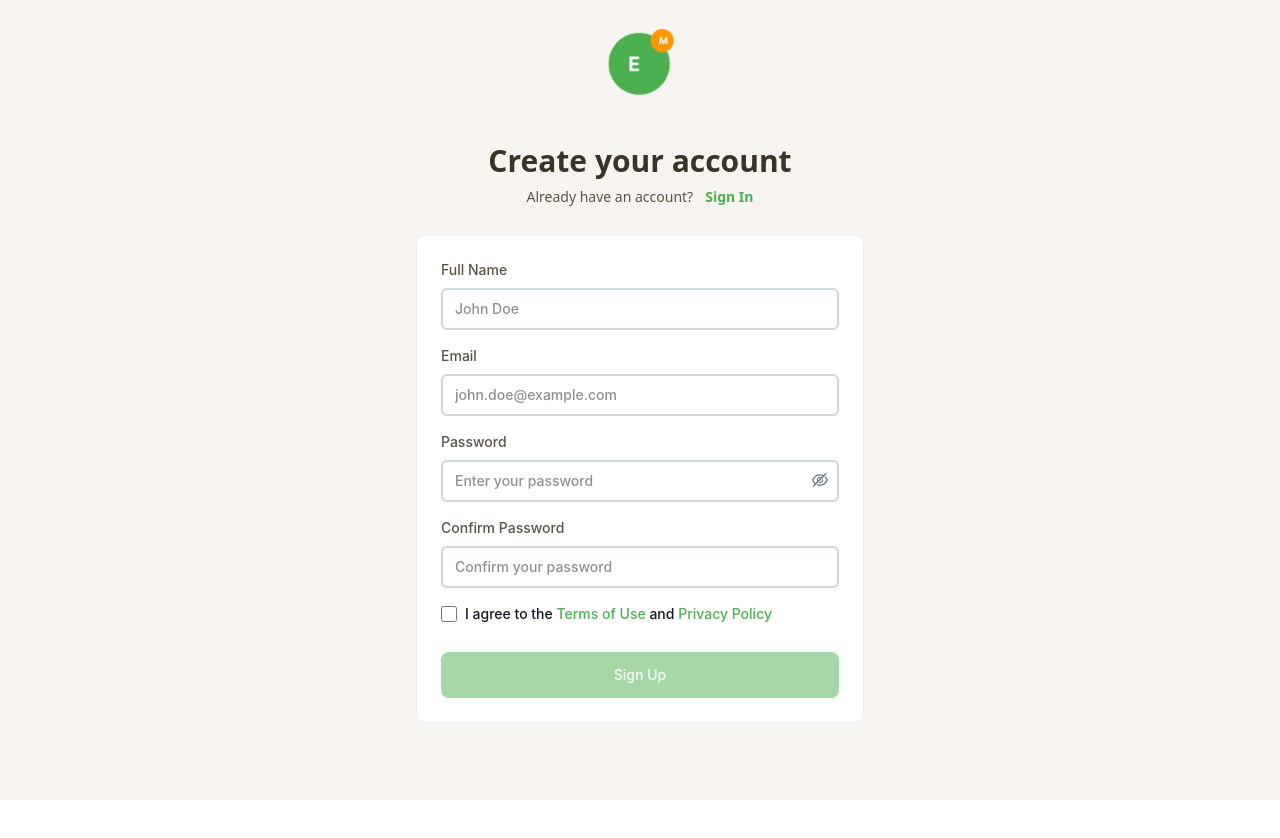
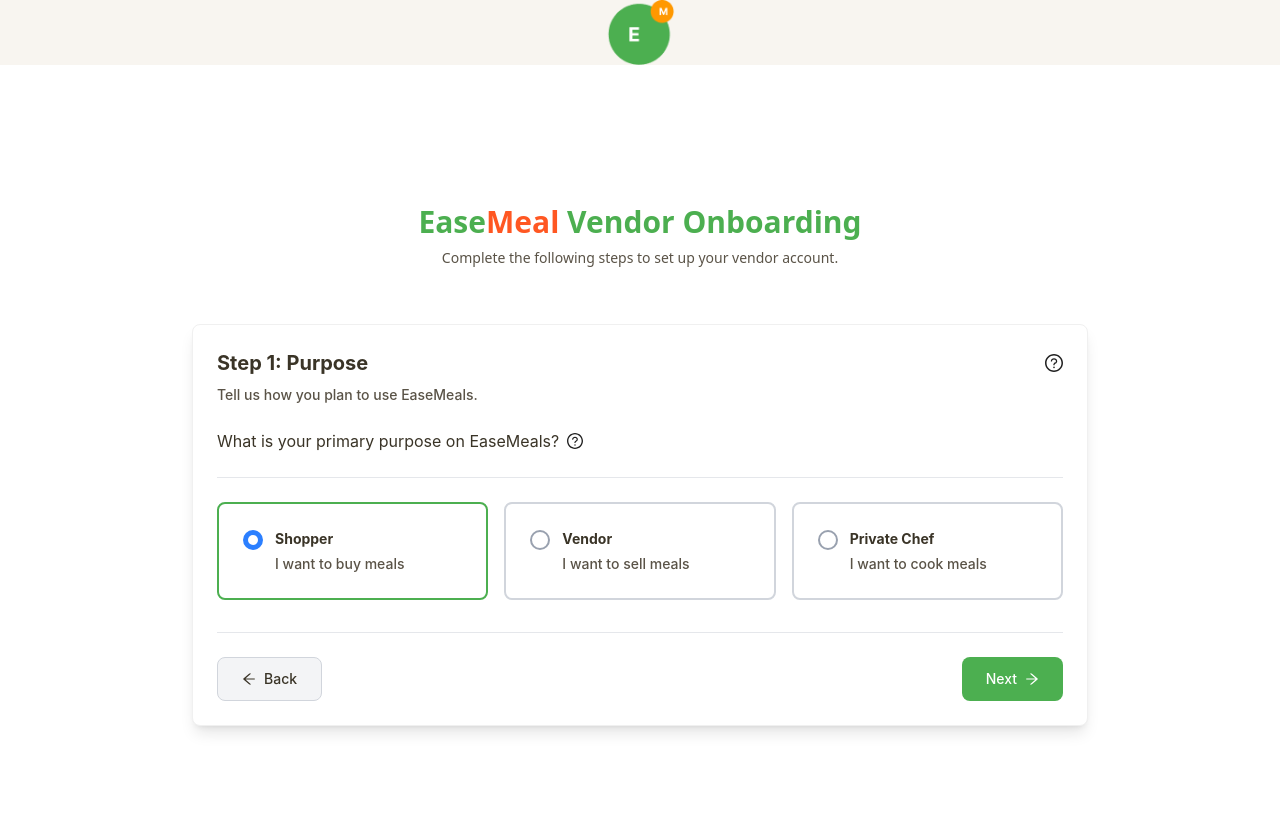
Before and after one commit to easemeals-project/frontend-vercel, a Next.js app: page /auth/signup in a window 1280 px wide. Shown: the top 838 px of the page. Before the commit the page ends 800 px from the top, so only its background shows below. Built offline with nearby package versions, Linux system fonts and the light colour scheme; no server answers; what aws-amplify would draw is missing.

Commit message:
Resolved issue with redirect on verification. Added user role field on signup

```diff
--- a/src/app/auth/signup/_components/form.tsx
+++ b/src/app/auth/signup/_components/form.tsx
@@ -1,6 +1,6 @@
 "use client";
 
-import { useState } from "react";
+import { useLayoutEffect, useState } from "react";
 import { useFormik } from "formik";
 import { EyeOutlined, EyeInvisibleOutlined } from "@ant-design/icons"; // Using antd icons as requested
 import { FcGoogle } from "react-icons/fc";
@@ -8,14 +8,25 @@ import { Card } from "antd";
 import { SignUpSchema } from "@/lib/types/auth";
 import { InferType } from "yup";
 import { authService } from "@/core/services/auth";
-import { useRouter } from "next/navigation";
+import { useRouter, useSearchParams } from "next/navigation";
 import conts from "@/lib/conts";
+import { UserRole } from "@/lib/types";
 
 // 2. --- Form Component ---
 export default function SignUpForm() {
   const router = useRouter();
+  const searchParams = useSearchParams();
   const [showPassword, setShowPassword] = useState(false);
   const [authError, setAuthError] = useState<string | null>(null);
+  const [role, setRole] = useState<UserRole>(UserRole.shopper);
+
+  // Get email from URL
+  useLayoutEffect(() => {
+    const role = searchParams.get("role");
+    if (role && Object.values(UserRole).includes(role as UserRole)) {
+      setRole(role.toLocaleLowerCase() as UserRole);
+    }
+  }, []);
 
   const handleSocials = async (providers: "Google" | "Facebook") => {
     setAuthError(null);
@@ -39,7 +50,7 @@ export default function SignUpForm() {
     } as InferType<typeof SignUpSchema>,
     validationSchema: SignUpSchema,
     onSubmit: async (values, { setSubmitting }) => {
-      const error = await authService.signup(values);
+      const error = await authService.signup(values, role);
       // show background error
       if (error) {
         setAuthError(error);
@@ -205,7 +216,7 @@ export default function SignUpForm() {
             onChange={formik.handleChange}
             onBlur={formik.handleBlur}
             checked={formik.values.agreeToTerms}
-            className="h-4 w-4 !text-app_primary focus:!text-app_primary cursor-pointer border-gray-300 rounded"
+            className="h-4 w-4 text-app_primary! focus:text-app_primary! cursor-pointer border-gray-300 rounded"
           />
           <label
             htmlFor="agreeToTerms"
@@ -214,14 +225,14 @@ export default function SignUpForm() {
             I agree to the{" "}
             <a
               href="/terms"
-              className="font-medium !text-app_primary hover:text-orange-500"
+              className="font-medium text-app_primary! hover:text-orange-500"
             >
               Terms of Use
             </a>{" "}
             and{" "}
             <a
               href="/privacy"
-              className="font-medium !text-app_primary hover:text-orange-500"
+              className="font-medium text-app_primary! hover:text-orange-500"
             >
               Privacy Policy
             </a>
@@ -251,11 +262,11 @@ export default function SignUpForm() {
           <>
             {/* Divider */}
             <div className="relative flex items-center">
-              <div className="flex-grow border-t border-gray-400"></div>
-              <span className="flex-shrink mx-4 text-gray-400">
+              <div className="grow border-t border-gray-400"></div>
+              <span className="shrink mx-4 text-gray-400">
                 Or continue with
               </span>
-              <div className="flex-grow border-t border-gray-400"></div>
+              <div className="grow border-t border-gray-400"></div>
             </div>
 
             {/* Google Sign In Button */}
--- /dev/null
+++ b/src/app/auth/signup/_components/role.tsx
@@ -0,0 +1,153 @@
+"use client";
+
+import { useState } from "react";
+import { useRouter } from "next/navigation";
+import { Card } from "antd";
+import {
+  ArrowLeftOutlined,
+  ArrowRightOutlined,
+  QuestionCircleOutlined,
+} from "@ant-design/icons";
+import conts from "@/lib/conts";
+import { UserRole } from "@/lib/types";
+
+export default function RoleSelectionPage() {
+  const router = useRouter();
+  const [selectedRole, setSelectedRole] = useState<UserRole>(UserRole.shopper);
+
+  const handleNext = () => {
+    if (selectedRole) {
+      router.push(`${conts.paths.signup}?role=${selectedRole}`);
+    }
+  };
+
+  const roles: Array<{
+    value: UserRole;
+    title: string;
+    titleMobile: string;
+    description: string;
+  }> = [
+    {
+      value: UserRole.shopper,
+      title: "Shopper",
+      titleMobile: "Shopper",
+      description: "I want to buy meals",
+    },
+    {
+      value: UserRole.vendor,
+      title: "Vendor",
+      titleMobile: "Vendor",
+      description: "I want to sell meals",
+    },
+    {
+      value: UserRole.chef,
+      title: "Private Chef",
+      titleMobile: "Chef",
+      description: "I want to cook meals",
+    },
+  ];
+
+  return (
+    <div className="flex flex-col items-center justify-center p-8 lg:p-12 w-full min-h-screen bg-white">
+      <div className="w-full flex flex-col gap-y-8 max-w-4xl">
+        {/* Header */}
+        <div className="text-center mb-6">
+          <h1 className="text-3xl font-bold mb-2">
+            <span className="text-app_primary">Ease</span>
+            <span className="text-app_secondary">Meal </span>
+            <span className="text-app_primary">Vendor Onboarding</span>
+          </h1>
+          <p className="text-text2 text-sm">
+            Complete the following steps to set up your vendor account.
+          </p>
+        </div>
+
+        {/* Main Card */}
+        <Card className="shadow-lg bg-white border border-gray-200 rounded-lg">
+          {/* Step Information */}
+          <div className="flex items-start justify-between mb-6">
+            <div className="flex-1">
+              <div className="flex items-center justify-between mb-2">
+                <h2 className="text-xl font-bold text-text1">
+                  Step 1: Purpose
+                </h2>
+                <QuestionCircleOutlined className="text-gray-400 text-lg cursor-pointer" />
+              </div>
+              <p className="text-text2 text-sm">
+                Tell us how you plan to use EaseMeals.
+              </p>
+            </div>
+          </div>
+
+          {/* Question */}
+          <div className="flex items-center gap-2 pb-6 border-b border-gray-200">
+            <h3 className="text-base font-normal text-text1">
+              What is your primary purpose on EaseMeals?
+            </h3>
+            <QuestionCircleOutlined className="text-gray-400 text-base cursor-pointer" />
+          </div>
+
+          {/* Role Cards */}
+          <div className="grid grid-cols-1 md:grid-cols-3 gap-4 mt-6 mb-8">
+            {roles.map((role) => {
+              const isSelected = selectedRole === role.value;
+              return (
+                <div
+                  key={role.value}
+                  onClick={() => setSelectedRole(role.value)}
+                  className={`relative p-6 border-2 rounded-lg cursor-pointer transition-all bg-white ${
+                    isSelected
+                      ? "border-app_primary"
+                      : "border-gray-300 hover:border-gray-400"
+                  }`}
+                >
+                  {/* Radio Button */}
+                  <div className="flex items-start gap-3">
+                    <div
+                      className={`w-5 h-5 rounded-full border-2 flex items-center justify-center shrink-0 mt-0.5 ${
+                        isSelected
+                          ? "border-blue-500 bg-blue-500"
+                          : "border-gray-400 bg-white"
+                      }`}
+                    >
+                      {isSelected && (
+                        <div className="w-2.5 h-2.5 rounded-full bg-white"></div>
+                      )}
+                    </div>
+
+                    {/* Content */}
+                    <div className="flex-1">
+                      <h4 className="font-bold text-text1 mb-1">
+                        <span className="hidden md:inline">{role.title}</span>
+                        <span className="md:hidden">{role.titleMobile}</span>
+                      </h4>
+                      <p className="text-sm text-text2">{role.description}</p>
+                    </div>
+                  </div>
+                </div>
+              );
+            })}
+          </div>
+
+          {/* Navigation Buttons */}
+          <div className="flex justify-between pt-6 border-t border-gray-200">
+            <button
+              onClick={() => router.back()}
+              className="px-6 py-2.5 border border-gray-300 rounded-lg text-text1 bg-gray-100 hover:bg-gray-200 transition-colors flex items-center gap-2"
+            >
+              <ArrowLeftOutlined />
+              Back
+            </button>
+            <button
+              onClick={handleNext}
+              className="px-6 py-2.5 cursor-pointer rounded-lg text-white bg-app_primary hover:bg-green-600 transition-colors flex items-center gap-2"
+            >
+              Next
+              <ArrowRightOutlined />
+            </button>
+          </div>
+        </Card>
+      </div>
+    </div>
+  );
+}
--- /dev/null
+++ b/src/app/auth/signup/layout.tsx
@@ -0,0 +1,15 @@
+"use client";
+import { Suspense } from "react";
+import RoleSelectionPage from "./_components/role";
+import { useSearchParams } from "next/navigation";
+
+export default function RootLayout({
+  children,
+}: Readonly<{
+  children: React.ReactNode;
+}>) {
+  const searchParams = useSearchParams();
+  const role = searchParams.get("role");
+
+  return <Suspense>{!role ? <RoleSelectionPage /> : children}</Suspense>;
+}
--- a/src/app/auth/signup/page.tsx
+++ b/src/app/auth/signup/page.tsx
@@ -1,8 +1,8 @@
-import Image from "next/image";
+"use client";
+
 import Link from "next/link";
-import SignInForm from "./_components/form"; // Assuming @ is an alias for src/
+import SignInForm from "./_components/form";
 import conts from "@/lib/conts";
-import { Suspense } from "react";
 
 export default function SignInPage() {
   return (
--- a/src/app/auth/verify_email/_components/form.tsx
+++ b/src/app/auth/verify_email/_components/form.tsx
@@ -47,8 +47,8 @@ export default function VerifyEmailForm() {
       } else {
         // Give auth cookies time to sync before redirecting
         // This ensures middleware can verify the user is authenticated
-        await new Promise((resolve) => setTimeout(resolve, 500));
-        router.refresh();
+        await new Promise((resolve) => setTimeout(resolve, 1000));
+        window.location.href = conts.paths.dashboard;
       }
     },
   });
--- a/src/lib/conts.ts
+++ b/src/lib/conts.ts
@@ -8,6 +8,17 @@ export default {
     verify_email: "/auth/verify_email",
     resetPassword: "/auth/reset_pass",
     dashboard: "/dashboard",
+    role: "/auth/role",
+    foodPreferences: "/dashboard/food-preferences",
+    timetable: "/dashboard/timetable",
+    editTimetable: "/dashboard/timetable/edit",
+    schedule: "/dashboard/schedule",
+    wallet: "/dashboard/wallet",
+    event: "/dashboard/event",
+    vendors: "/dashboard/vendors",
+    profile: "/dashboard/profile",
+    checkout: "/checkout",
+    orderConfirmed: "/order-confirmed",
   },
   msg: {
     reset: "Your password has been changed! Please Signin.",
--- a/src/lib/types/auth.ts
+++ b/src/lib/types/auth.ts
@@ -32,8 +32,7 @@ export const ForgotPasswordSchema = object().shape({
   email: string().email("Invalid email address").required("Email is required"),
 });
 
-export // --- Validation Schema ---
-const ResetPasswordSchema = object().shape({
+export const ResetPasswordSchema = object().shape({
   confirmationCode: string()
     .required("Verification code is required")
     .matches(/^[0-9]{6}$/, "Must be a 6-digit code"),
--- a/src/lib/types/index.ts
+++ b/src/lib/types/index.ts
@@ -5,3 +5,9 @@ enum MsgCategory {
 export enum MsgType {
   reset = "reset",
 }
+
+export enum UserRole {
+  shopper = "shopper",
+  vendor = "vendor",
+  chef = "chef",
+}
--- a/src/lib/utils/auth-utils.ts
+++ b/src/lib/utils/auth-utils.ts
@@ -3,6 +3,7 @@ import { fetchAuthSession, getCurrentUser } from "aws-amplify/auth/server";
 import { generateServerClientUsingCookies } from "@aws-amplify/adapter-nextjs/api";
 import { cookies } from "next/headers";
 import { amplifyConfig } from "@/app/_components/auth-config-export";
+import { UserRole } from "../types";
 
 export const { runWithAmplifyServerContext } = createServerRunner({
   config: amplifyConfig,
@@ -16,6 +17,7 @@ export const cookiesClient = generateServerClientUsingCookies({
 type UserSession = {
   name: string;
   email: string;
+  role: UserRole;
 };
 
 export async function getAuthUserServer() {
@@ -25,9 +27,8 @@ export async function getAuthUserServer() {
       try {
         const session = await fetchAuthSession(contextSpec);
         if (!session.tokens) return;
-        const { email, name } = session.tokens.idToken
-          ?.payload as any as UserSession;
-        const user = { email, name };
+        const { email, name, ["custom:role"]: role } = session.tokens.idToken?.payload as any;
+        const user = {email,name, role} as UserSession;
         return user;
       } catch (error) {}
     },
```
Also changed, not shown: src/core/services/auth.ts (+4 -3 lines).
